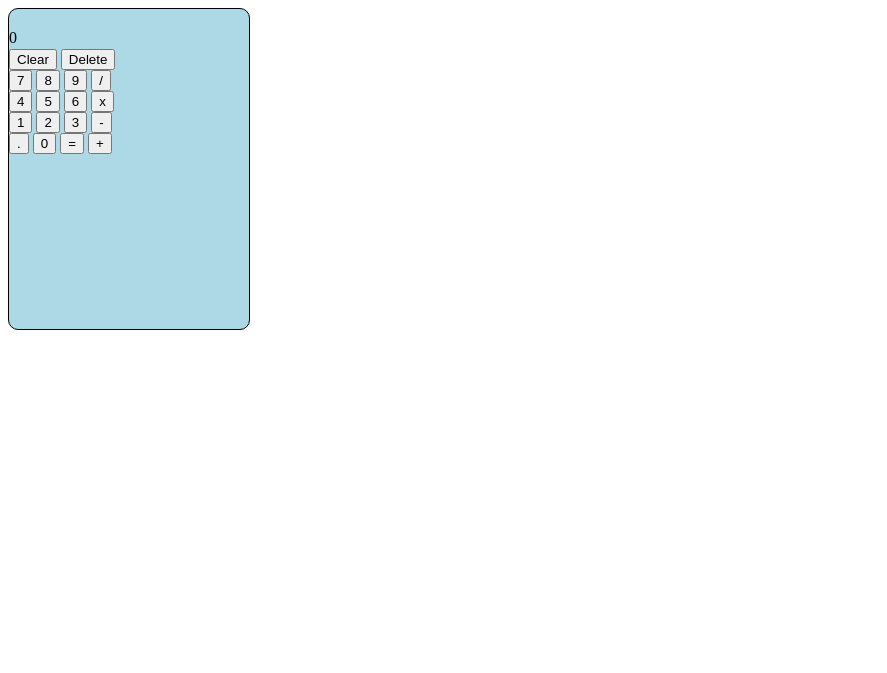
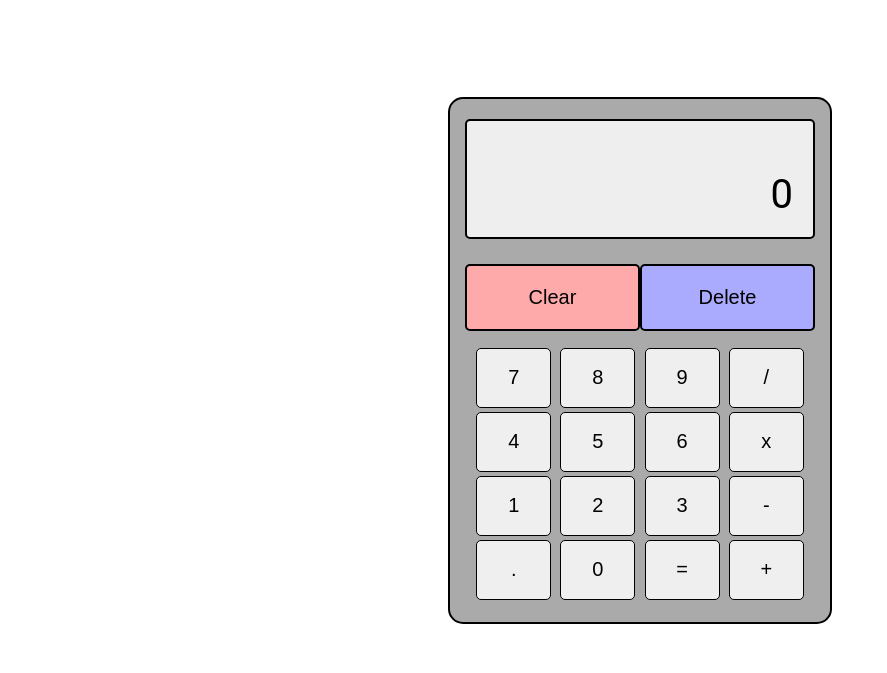
Before and after one commit to tomcheah/calculator, a plain HTML site: page index.html in a window 1280 px wide. Shown: the whole page, without its empty margins (0-887 px from the left). Drawn offline with Linux system fonts and the light colour scheme.

Commit message:
Add css styling

```diff
--- a/index.html
+++ b/index.html
@@ -9,6 +9,7 @@
 </head>
 <body>
     <script src="calculator.js" defer></script>
+    <div class="container">
         <div class="calculator">
             <div class="top-screen">
                 <div class="top-row"></div>
@@ -45,5 +46,6 @@
                 </div>
             </div>
         </div>
+    </div>
 </body>
 </html>
--- a/style.css
+++ b/style.css
@@ -1,18 +1,101 @@
+body {
+    font-family: 'Roboto', sans-serif;
+    line-height: 1.6;
+}
+
+.container {
+    display: flex;
+    align-items: center;
+    justify-content: center;
+    height: 75vh;
+    min-height: 500px;
+    padding: 10px;
+    margin-top: 50px;
+  }
+
+
 .calculator {
     display: flex;
     flex-direction: column;
+    background-color: #aaa;
+    border: 2px solid black;
+    border-radius: 15px;
+}
+
+.top-screen {
+    display: flex;
+    flex-direction: column;
     flex: 1;
-    background-color: lightblue;
-    border: 1px solid black;
-    border-radius: 10px;
-    width: 30vh;
-    height: 40vh;
+    padding: 10px 20px;
+    margin: 20px 15px;
+    background-color: #eee;
+    text-align: right;
+    word-wrap: break-word;
+    border-radius: 5px;
+    border: 2px black solid;
 }
 
 .top-row {
-    height: 20px;
+    min-height: 32px;
+    font-size: 20px;
 }
 
 .bottom-row {
-    height: 20px;
+    min-height: 64px;
+    font-size: 40px;
 }
+
+.function-keys {
+    display: flex;
+    flex-direction: row;
+    flex: 1;
+    justify-content: space-around;
+    align-items: center;
+    margin: 5px 15px;
+}
+
+.big-button {
+    padding: 20px;
+    border: 2px black solid;
+    border-radius: 5px;
+    font-size: 20px;
+    text-align: center;
+    width: 175px;
+}
+
+.clear {
+    background-color: #faa;
+}
+
+.delete {
+    background-color: #aaf;
+}
+
+.number-pad {
+    display: flex;
+    flex-direction: column;
+    flex: 1;
+    margin-bottom: 20px;
+    margin-left: 15px;
+    margin-right: 15px;
+    margin-top: 10px;
+}
+
+.number-pad-row {
+    display: flex;
+    flex-direction: row;
+    flex: 1;
+    align-items: center;
+    justify-content: space-evenly;
+    padding: 2px;
+}
+
+.small-button {
+    padding: 10px;
+    border: 1px black solid;
+    border-radius: 5px;
+    font-size: 20px;
+    text-align: center;
+    width: 75px;
+    height: 60px;
+}
```
Lines whose indentation alone changed are shown as unchanged.
